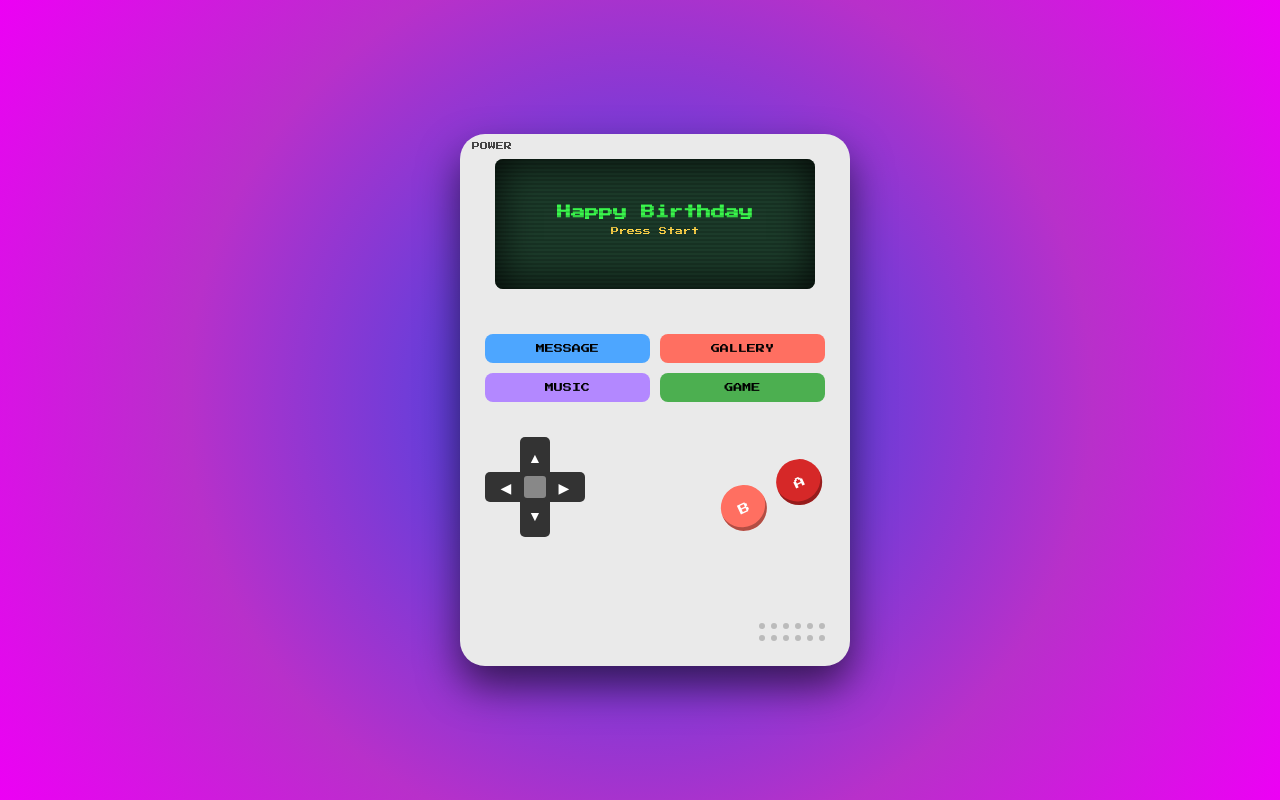
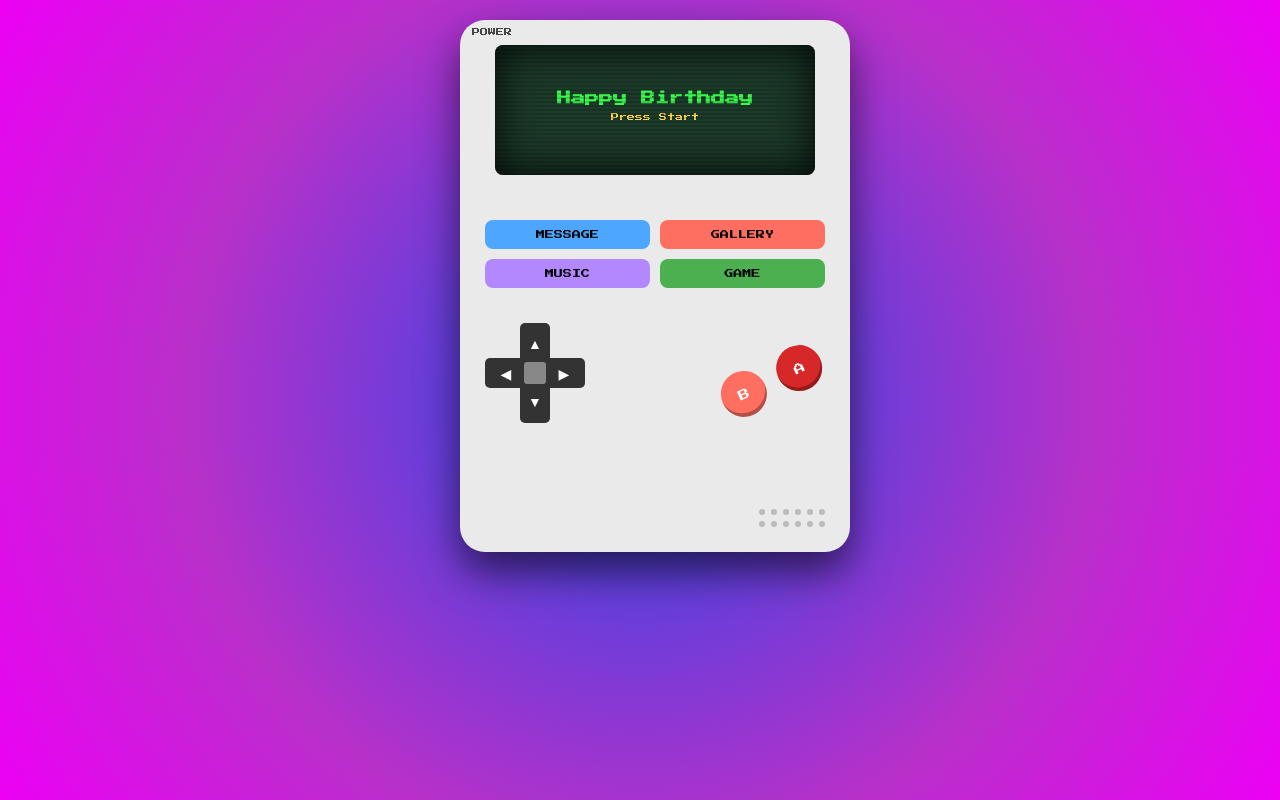
Before and after one commit to Zyy-La/Birthday-For-Salsaa, a plain HTML site: page index.html in a window 1280 px wide. Drawn offline with Linux system fonts and the light colour scheme; files whose address does not match are found by name.

Commit message:
Update style.css

```diff
--- a/style.css
+++ b/style.css
@@ -4,10 +4,9 @@ body{
   background: radial-gradient(circle at center, #2649e7 0%, #b830ca 60%, #ed00f5 100%);
   font-family:'Press Start 2P';
 
-  display:flex;
-  justify-content:center;
+  padding:20px;          /* ⬅️ RUANG KIRI KANAN */
+  box-sizing:border-box; /* wajib */
 }
-
 /* ================= SECTION ================= */
 
 section{
```
